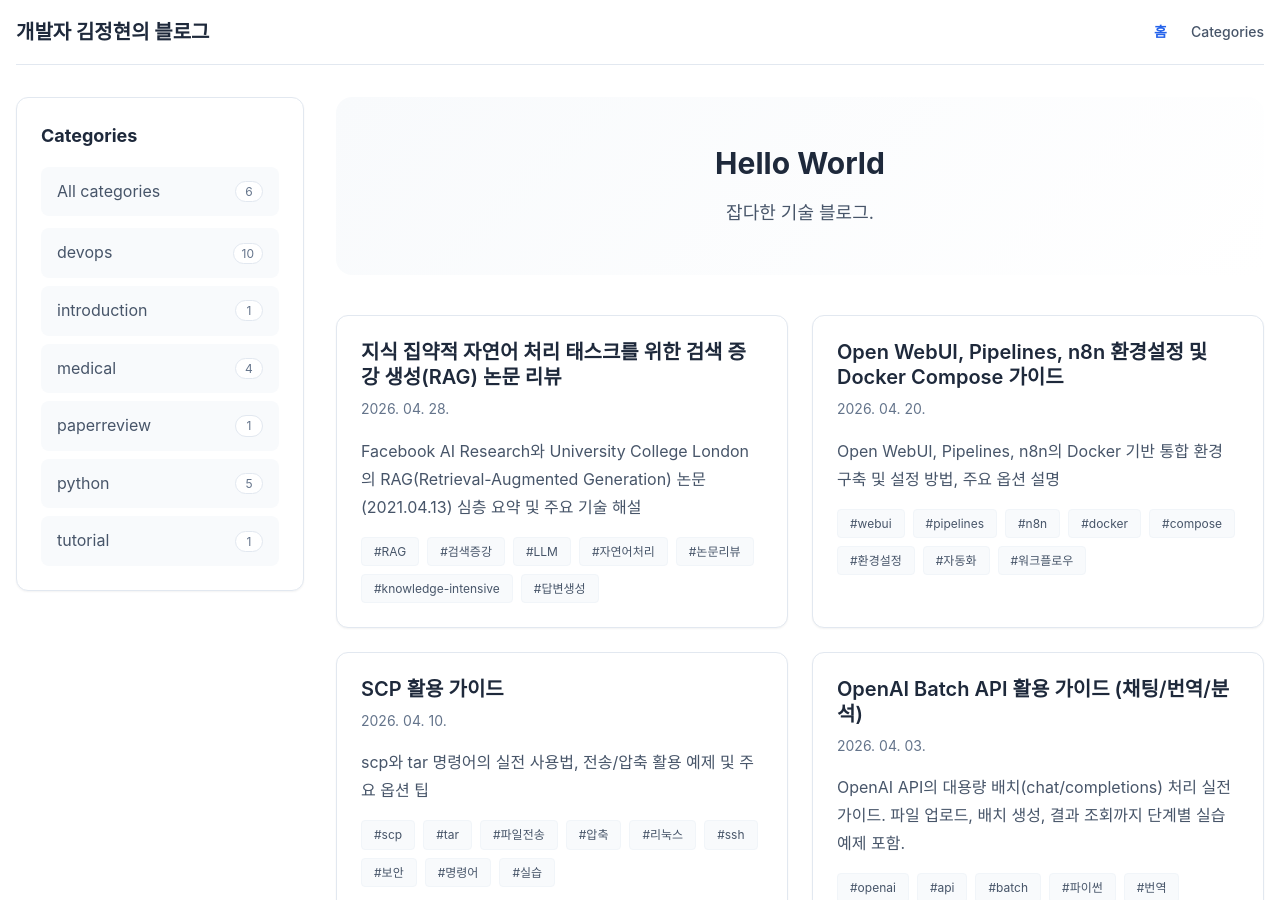
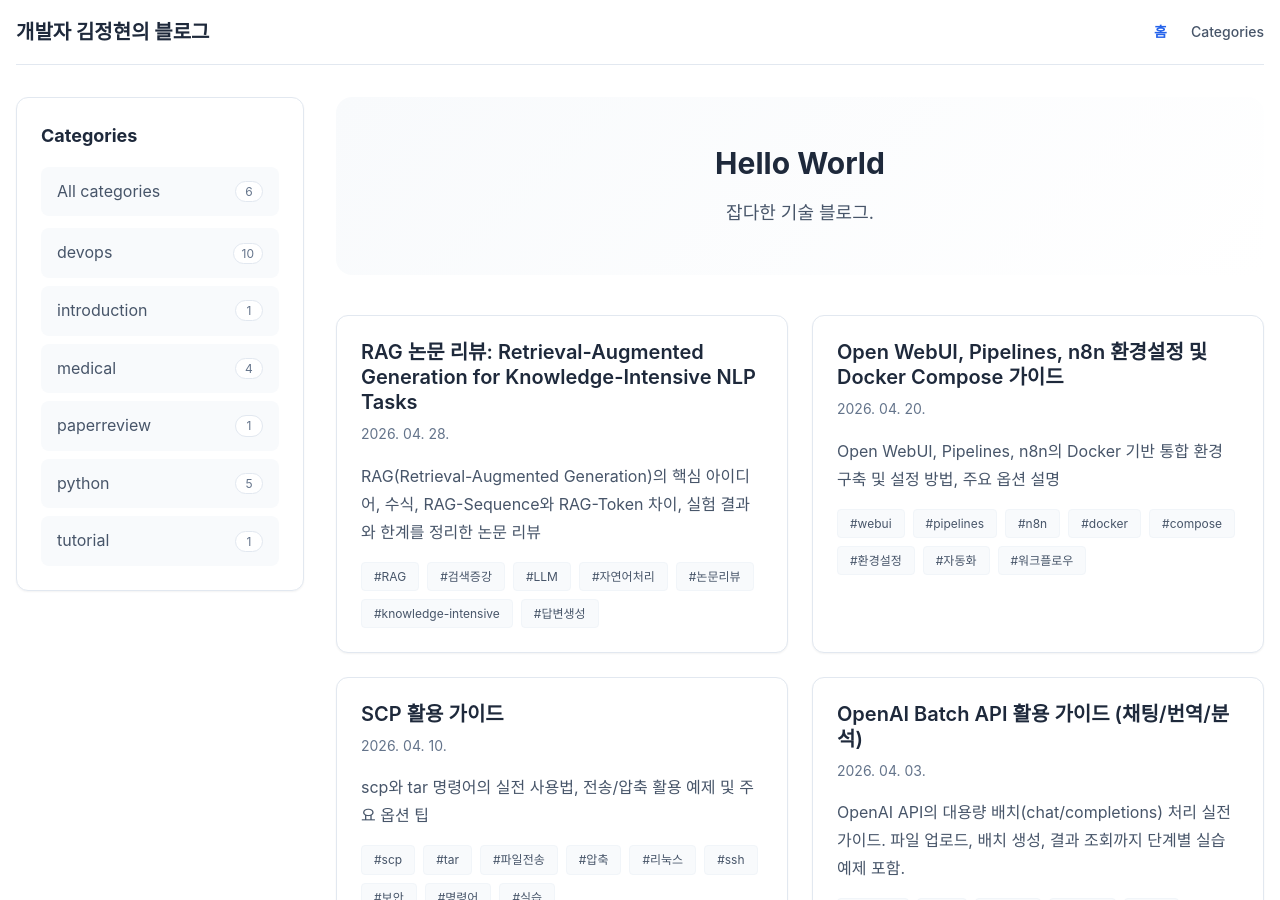
Before and after one commit to djsk721/djsk721.github.io, a Jekyll site: the page built from index.md, in a window 1280 px wide and 900 px high. Built offline with Jekyll 4.4.1, drawn with Linux system fonts in a browser that asks for light colours; part of the change alters nothing that is shown.

Commit message:
chore: 문장 수정

```diff
--- a/_posts/2026-04-28-Paper-Review-RAG.md
+++ b/_posts/2026-04-28-Paper-Review-RAG.md
@@ -1,20 +1,29 @@
 ---
-title: "지식 집약적 자연어 처리 태스크를 위한 검색 증강 생성(RAG) 논문 리뷰"
+title: "RAG 논문 리뷰: Retrieval-Augmented Generation for Knowledge-Intensive NLP Tasks"
 date: 2026-04-28
-description: Facebook AI Research와 University College London의 RAG(Retrieval-Augmented Generation) 논문(2021.04.13) 심층 요약 및 주요 기술 해설
+description: RAG(Retrieval-Augmented Generation)의 핵심 아이디어, 수식, RAG-Sequence와 RAG-Token 차이, 실험 결과와 한계를 정리한 논문 리뷰
 categories: [paperreview]
 tags: [RAG, 검색증강, LLM, 자연어처리, 논문리뷰, knowledge-intensive, 답변생성]
 ---
 
 ## 논문 개요
 
-이 논문은 Facebook AI Research와 University College London이 공동 연구한 ‘검색 증강 생성(Retrieval Augmented Generation, RAG)’ 모델을 다룹니다. 저자(주저자 Patrick Lewis 외)는 사전학습 기반 언어 생성기와 외부 지식 검색기를 결합해 다양한 지식 집약적 자연어 처리(NLP) 태스크에서 강력한 성능을 달성하는 범용 아키텍처를 제시합니다. 특히, 문서 인덱스 핫스왑만으로 지식 업데이트가 가능한 점과 향상된 사실적 정확성을 입증하였습니다.
+이 글은 Patrick Lewis et al.의 **Retrieval-Augmented Generation for Knowledge-Intensive NLP Tasks** 논문 정리 리뷰로써, 본 논문은 Facebook AI Research와 University College London 연구진의 RAG(Retrieval-Augmented Generation) 모델 제안
+
+RAG의 핵심 아이디어는 언어 모델이 파라미터 내 지식만으로 답변하지 않고, 외부 문서 집합에서 관련 문서 검색 후 해당 문서를 조건으로 답변 생성하는 방식. 이로써 모델은 더 사실적인 답변 생성 가능, 지식 변경 시 모델 전체 재학습 없이 문서 인덱스 교체만으로 최신 정보 반영 가능함.
 
 ---
 
 ## 1. 핵심 문제의식
 
-기존 대규모 언어 모델은 파라미터 내 암묵적 지식만을 활용해 답변을 생성하는 한계가 있습니다. 이로 인해 실제적 지식 업데이트가 어렵고, 환각(hallucination)이나 해석 불가 등의 문제가 빈번히 발생합니다. 논문에서는 이러한 한계를 극복하기 위해 외부 지식 기반(비파라미터적) 검색 증강 접근법을 도입합니다.
+기존 사전학습 언어 모델의 경우 많은 지식은 파라미터 내부에 암묵적 저장 방식이다. 하지만만 이 방식에서 발생하는 한계:
+
+- 학습 이후 새 지식 반영 한계
+- 답변 근거 문서 추적 한계
+- 그럴듯하지만 사실과 다른 답변 생성(환각 hallucination 현상) 발생 가능성
+- 지식 업데이트를 위한 대규모 재학습 또는 추가 학습 필요
+
+RAG는 이를 **파라미터 지식(parametric memory)** 과 **비파라미터 지식(non-parametric memory)** 결합으로 해결하였다. 비파라미터 지식의 경우 위키피디아 등 외부 문서 집합과 검색 인덱스 의미함함
 
 ---
 
@@ -22,42 +31,80 @@ tags: [RAG, 검색증강, LLM, 자연어처리, 논문리뷰, knowledge-intensiv
 
 ![구조](https://paper-assets.alphaxiv.org/figures/2005.11401v4/img-0.jpeg)
 
+### 하이브리드 구성
 
-### ● 하이브리드 구성
-- **검색기**: Dense Passage Retrieval(DPR, 쿼리/문서별 BERT 인코더 사용) 기반, 대규모 지식코퍼스(2100만 위키피디아 단락)에서 관련 문서 검색
-- **생성기**: BART-large와 같은 사전학습 시퀀스-투-시퀀스 생성 모델, 입력 쿼리와 검색된 문서를 통합해 최종 답변 생성
-- 두 구성요소를 종단간(end-to-end) 방식으로 훈련
+RAG의 주요 구성 요소:
 
-### ● 주요 수식
-- **RAG-Sequence**: 시퀀스 전체가 단일 문서에 의해 영향 받음
-  $$
-  p_{RAG-Sequence}(y|x) \approx \sum_{z \in \text{top-k}(p(\cdot|x))} p_\eta(z|x)p_\theta(y|x,z)
-  $$
-- **RAG-Token**: 각 토큰이 서로 다른 문서에 영향 받아, 다수 소스 합성 가능
-  $$
-  p_{RAG-Token}(y|x) \approx \prod_i \sum_{z \in \text{top-k}(p(\cdot|x))} p_\eta(z|x)p_\theta(y_i|x,z,y_{1:i-1})
-  $$
-- 검색기는 FAISS 인덱스 기반 최대 내적 검색으로 빠른 문서 검색 지원
-- 훈련 시 문서 인코더/인덱스는 고정, 쿼리 인코더만 생성기와 함께 미세조정
+- **Retriever**: 입력 \(x\)를 쿼리로 사용해 외부 문서 집합에서 관련 문서 \(z\) 검색하며, 논문 기준 DPR(Dense Passage Retrieval) 사용
+- **Generator**: 입력 \(x\)와 검색 문서 \(z\)를 함께 조건으로 받아 출력 시퀀스 \(y\) 생성하며, 논문 기준 BART 계열 seq2seq 모델 사용
+
+검색기의 경우 FAISS 기반 최대 내적 검색(Maximum Inner Product Search)로 대규모 문서 인덱스에서 신속히 top-k 문서 검색 수행하며 학습 시 문서 인코더 및 문서 인덱스 고정, 쿼리 인코더와 생성기 동시 미세조정.
+
+### 주요 수식
+
+RAG는 검색된 문서를 잠재변수 \(z\)로 간주하고, 해당 문서에 대해 생성 확률 주변화(marginalization) 수행한다. 실제로는 retriever가 후보로 제공한 top-k 문서만 사용.
+
+#### RAG-Sequence
+
+RAG-Sequence는 출력 시퀀스 전체가 단일 문서 \(z\)에 의해 조건화된다고 가정.
+
+$$
+p_{\text{RAG-Sequence}}(y|x)
+\approx
+\sum_{z \in \text{top-k}(p_\eta(\cdot|x))}
+\tilde{p}_\eta(z|x)
+\prod_{i=1}^{N} p_\theta(y_i | x, z, y_{<i})
+$$
+
+여기서 \(\tilde{p}_\eta(z|x)\)는 top-k 문서 집합 내 재정규화 검색 확률임. 본 수식 간단 버전은 다음과 같음.
+
+$$
+p_{\text{RAG-Sequence}}(y|x)
+\approx
+\sum_{z}
+\tilde{p}_\eta(z|x)
+p_\theta(y|x,z)
+$$
+
+즉, 하나의 후보 문서가 전체 답변 생성에 일관된 영향을 미침
+
+#### RAG-Token
+
+RAG-Token은 각 토큰 생성마다 문서에 대한 주변화 진행
+
+$$
+p_{\text{RAG-Token}}(y|x)
+\approx
+\prod_{i=1}^{N}
+\sum_{z \in \text{top-k}(p_\eta(\cdot|x))}
+\tilde{p}_\eta(z|x)
+p_\theta(y_i | x, z, y_{<i})
+$$
+
+RAG-Token 경우, 토큰별로 서로 다른 문서 정보 활용 가능하기에 여러 문서의 근거 혼합으로 더욱 유연한 답변이 가능한 반면, 계산량과 구현 복잡도 측면에서 RAG-Sequence보다 증가함함
 
 ---
 
 ## 3. 훈련 및 최적화 방식
 
-- 손실함수: 음의 주변 로그우도 최대화(End-to-end Joint Optimization)
-- 슈퍼비전 없이 관련 구절을 암묵적으로 식별하는 비지도 검색 학습
-- 하이퍼파라미터 k(검색 문서 수)는 일반적으로 5~50, 개발셋 기반
-- Adam 기반 경사하강법, 생성기-검색기 쿼리 인코더 공동 최적화
+RAG의 학습 목표: 정답 시퀀스 \(y\)의 주변 로그우도(marginal log-likelihood) 최대화. 실제 학습 과정에서는 음의 로그우도 최소화.
+
+- 정답 문서 직접 supervision 없이도, 정답 생성에 도움이 되는 문서를 retriever가 더 높은 확률로 선택하도록 학습 진행
+- 생성기와 retriever 쿼리 인코더 end-to-end 동시 미세조정
+- 문서 인코더와 FAISS 인덱스 고정, 전체 문서 인덱스 재구축 불필요
+- top-k 문서 수 \(k\)는 성능과 비용 사이 trade-off 초래하는 주요 하이퍼파라미터
 
 ---
 
 ## 4. 실험 결과 및 성능
 
-- **오픈 도메인 QA**: Natural Questions, WebQuestions, CuratedTrec 등에서 T5-11B(매개변수 기반), REALM/DPR(추출형 모델) 대비 새로운 SOTA 달성
-- **답변 합성**: 정답이 검색 문서에 명시적으로 없는 경우에도 옳은 답변 생성 (추출기 불가 상황에서 11.8% 정확도 확보)
-- **MS-MARCO NLG**: RAG는 BART 대비 BLEU/Rouge-L 각각 +2.6p 향상
-- **사실성/특이성 인간평가**: BART보다 사실 정확도(42.7% vs 7.1%), 특이성(37.4% vs 16.8%) 우위
-- **지식 업데이트 실험**: 위키 문서 인덱스 변경만으로 모델의 최신성/정확도 즉시 향상
+논문상 RAG 평가 대상: 다양한 지식 집약형 NLP 태스크
+
+- **Open-domain QA**: Natural Questions, WebQuestions, CuratedTREC 등에서 강한 성능 확인
+- **Abstractive QA**: 정답이 특정 문장에 명시적 존재하지 않은 경우에도 검색 문서 기반 답변 생성 가능
+- **MS MARCO NLG**: BART 기반 생성 모델 대비 더 나은 BLEU, ROUGE-L 점수 확인
+- **사실성 평가**: 사람 평가 기준 RAG는 BART-only 모델 대비 더 구체적·사실적 답변 경향
+- **지식 업데이트**: 모델 파라미터 재학습 없이 문서 인덱스 교체만으로 지식 갱신 가능성 확인
 
 ![result](https://paper-assets.alphaxiv.org/figures/2005.11401v4/img-2.jpeg)
 
@@ -65,30 +112,38 @@ tags: [RAG, 검색증강, LLM, 자연어처리, 논문리뷰, knowledge-intensiv
 
 ## 5. 해석 가능성 및 지식 업데이트
 
-- 외부 검색 메커니즘 도입으로 각 답변의 근거(문서/근거 URI 등) 추적 가능
-- 위키피디아 인덱스를 교체(갱신)하는 것만으로 재학습 없는 지식 최신화 ('hot swapping' 실증)
-- 투명성/설명가능성이 중요한 의료, 교육 분야 등에서 응용 유리
+RAG의 주요 장점: 답변 근거 추적 가능성 보유할 수 있으며 생성 결과가 어떤 검색 문서 조건에서 생성됐는지 확인 가능, 순수 생성 모델 대비 해석 가능성 강화
+
+문서 인덱스 교체 방식으로 지식 갱신 가능하며, 논문에서는 **index hot-swapping**으로 용어화. 의료, 법률, 교육 등 최신성과 근거 확인 요구 영역에서 유용성 높음.
 
 ![result](https://paper-assets.alphaxiv.org/figures/2005.11401v4/img-1.jpeg)
+
 ---
 
 ## 6. 한계 및 시사점
 
-- 외부 지식코퍼스의 편향·품질에 모델 성능이 직접적으로 의존(공정성/사실성 challenge)
-- 잠재적으로 잘못된/오해 유발 정보 생성 가능성 역시 내재
-- 저자들은 실제 응용 확대에 따른 책임 있는 개발·배포 필요성 강조
+RAG의 강점과 한계:
+
+- 검색 대상 코퍼스 품질 저하 시 생성 결과 동반 저하 우려
+- retriever가 부정확 문서 검색 시 generator가 해당 문서 근거로 그럴듯한 오답 생성 가능성
+- 답변 근거 문서 존재만으로 항상 답변이 사실임을 의미하지 않음
+- 검색 인덱스 구축과 유지보수 관련 비용 추가 발생
+- 민감 도메인에서는 검색 문서 접근권한, 개인정보, 보안 등 이슈 중요
+
+즉, RAG는 환각 완전 제거 기술이 아닌, 외부 근거 활용을 통한 사실성·업데이트 가능성 개선 프레임워크로 이해하는 것이 적절함
 
 ---
 
 ## 7. 결론 및 미래 전망
 
-- RAG는 파라미터/비파라미터 지식 결합 기반의 새로운 NLP 패러다임을 제시
-- 다양한 지식 태스크에 광범위한 적용 및 효율성(모델 크기 대비 성능 증가) 실증
-- 향후 외부 코퍼스 관리/감독 및 Responsible AI 측면에서의 활용 기준 정립 필요
+RAG: 파라미터 기반 언어 모델과 외부 검색 시스템 결합 대표 아키텍처로써 논문 발표 이후 QA, 챗봇, 문서 검색, 의료·법률 보조 시스템, 기업 지식베이스 응답 시스템 등 광범위 확장 진행됨
+
+논문 의의: 단순한 검색 결과 프롬프트 첨부 방식을 넘어, 검색 문서를 잠재변수로 두고 생성 확률 주변화라는 모델링 관점 제시하였음. 실무 RAG 시스템은 논문 원형과 다소 차이 발생하나, “외부 지식 검색 + 조건부 생성” 기본 아이디어는 여전히 핵심 위치 유지
 
 ---
 
 ### 참고 논문:
-- [Retrieval-Augmented Generation for Knowledge-Intensive NLP Tasks, Patrick Lewis et al., 2021 (Facebook AI, UCL)](https://arxiv.org/abs/2005.11401)
+
+- [Retrieval-Augmented Generation for Knowledge-Intensive NLP Tasks, Patrick Lewis et al.](https://arxiv.org/abs/2005.11401)
 
 ---
```
